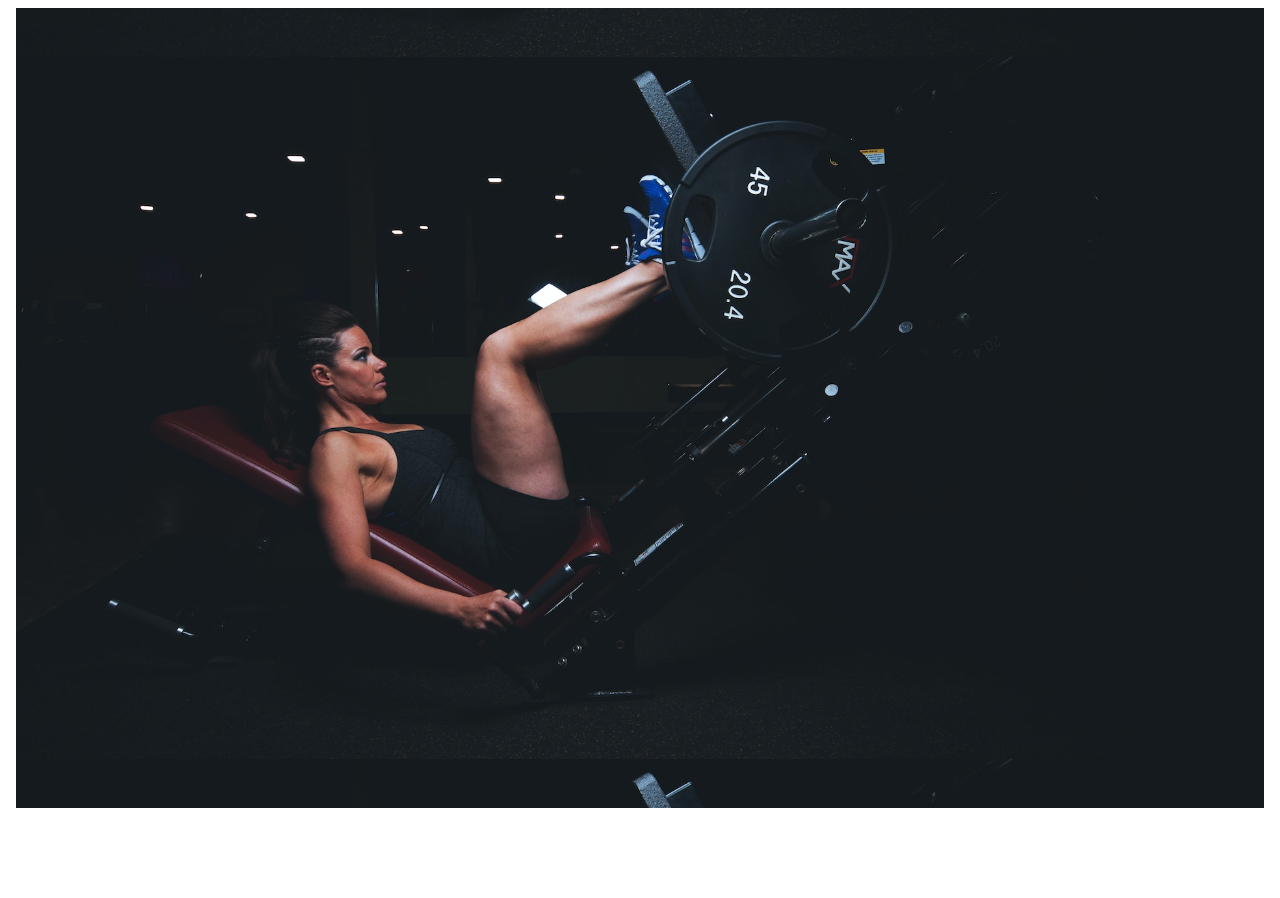
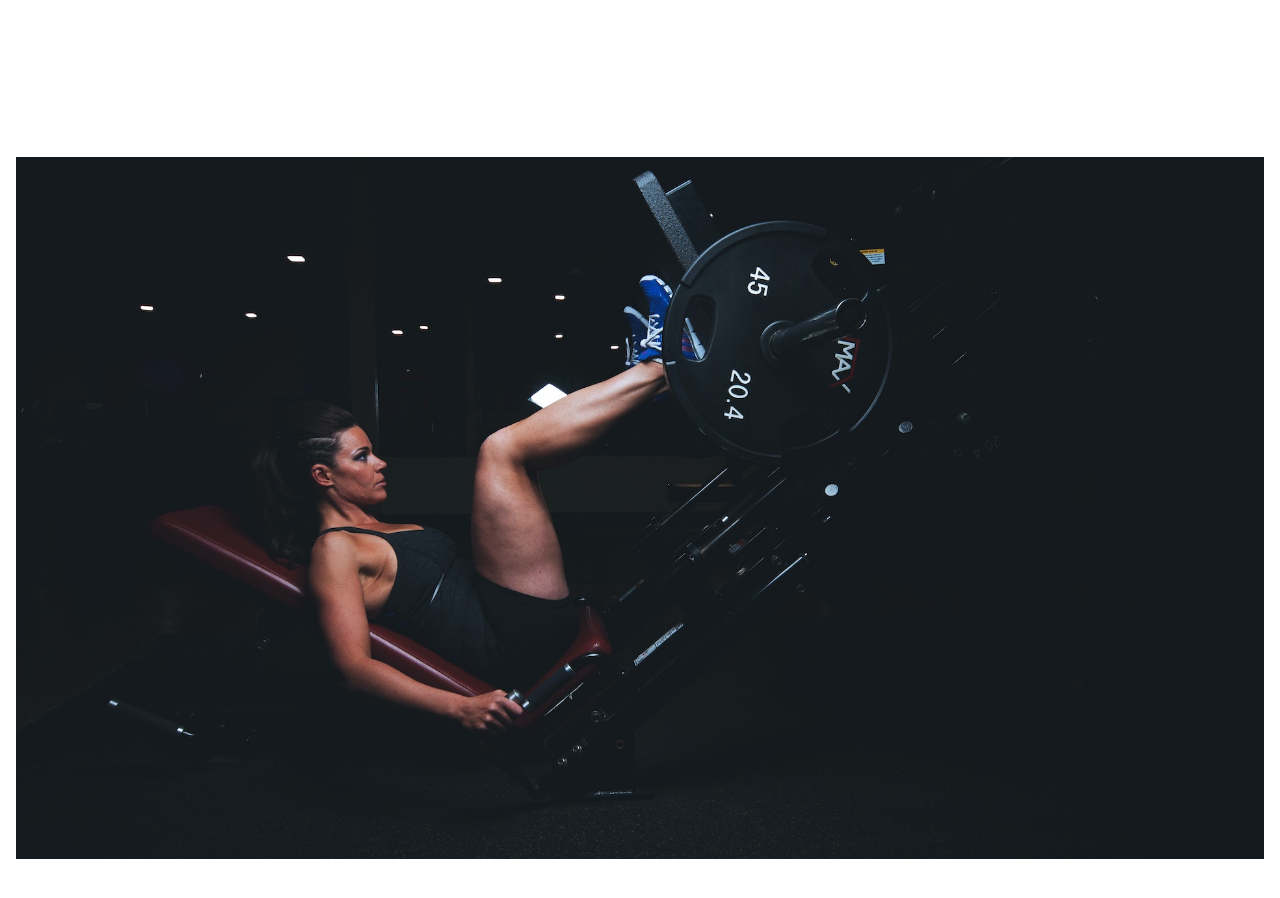
Before and after one commit to Carol254/fun-fitness-app, an Angular app: page / in a window 1280 px wide. Shown: the top 898 px of the page. Before the commit the page ends 816 px from the top, so only its background shows below. Built offline with nearby package versions, Linux system fonts and the light colour scheme.

Commit message:
changes made to home

```diff
--- a/src/app/dashboard/dashboard.component.css
+++ b/src/app/dashboard/dashboard.component.css
@@ -1,7 +1,8 @@
 ._content{
     background: url("/assets/bgrnd.jpg");
     background-size: contain;
-    height: 100vh;
+    height: 1000px;
     width: 100%;
     background-position: center;
+    background-repeat: no-repeat;
 }
```
